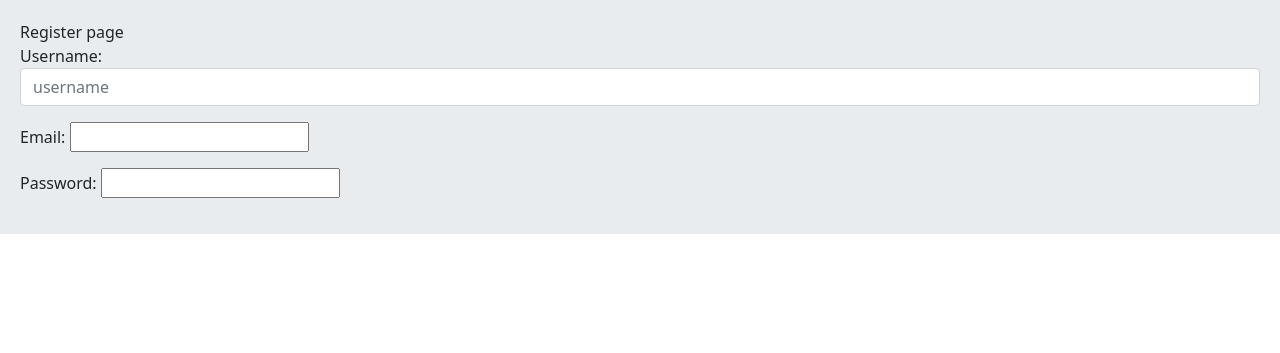
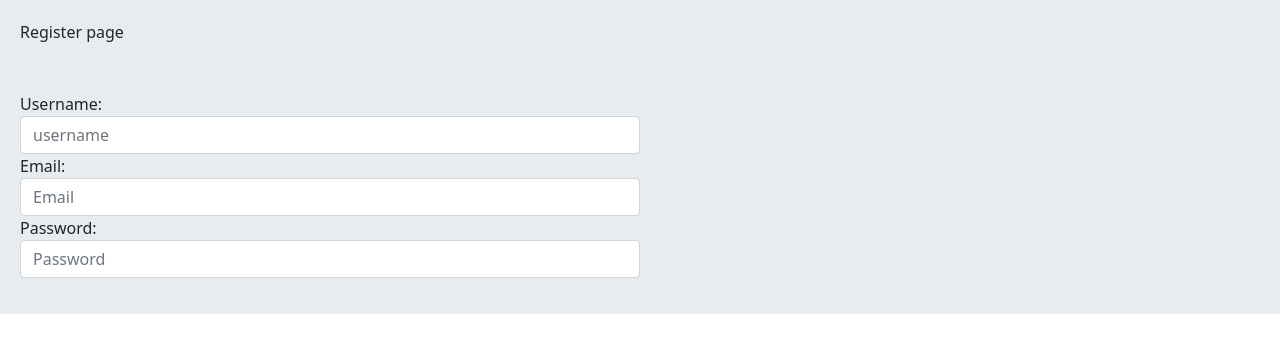
Before and after one commit to pouryajanparvar/SocialMedia, a Django app: page /accounts/register/ in a window 1280 px wide. Shown: the part 70-423 px from the top of the page. Run offline with Django 4.2, Linux system fonts and the light colour scheme.

Commit message:
customizing forms with widget

```diff
--- a/PouryaGram/accounts/forms.py
+++ b/PouryaGram/accounts/forms.py
@@ -3,5 +3,5 @@ from django import forms
 
 class UserRegistrationsForm(forms.Form):
     username = forms.CharField(widget=forms.TextInput(attrs={'class': 'form-control', 'placeholder': 'username'}))
-    email = forms.EmailField()
-    password = forms.CharField()
+    email = forms.EmailField(widget=forms.EmailInput(attrs={'class': 'form-control', 'placeholder': 'Email'}))
+    password = forms.CharField(widget=forms.PasswordInput(attrs={'class': 'form-control', 'placeholder': 'Password'}))
--- a/PouryaGram/accounts/templates/accounts/register_page.html
+++ b/PouryaGram/accounts/templates/accounts/register_page.html
@@ -2,8 +2,9 @@
 {% block title %} register page {% endblock %}
 {% block content %}
     <h1> Register page </h1>
+    <br><br><br>
     <form method="post">
         {% csrf_token %}
-        {{form.as_p}}
+        <div class="col-md-6">{{form}}</div>
     </form>
 {% endblock %}
```
